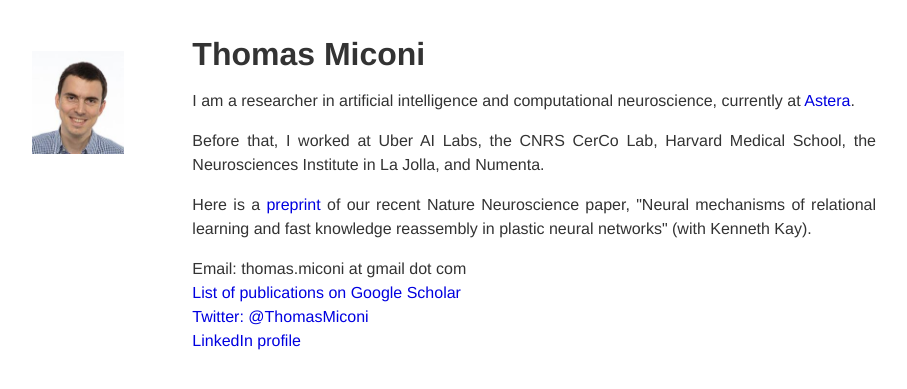
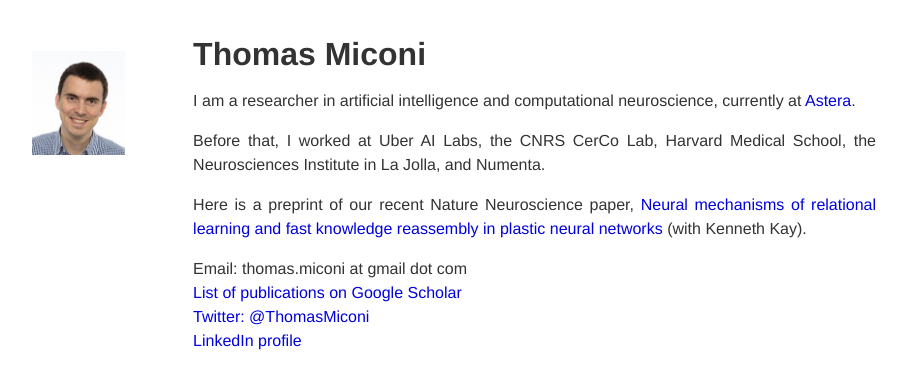
Before and after one commit to ThomasMiconi/ThomasMiconi.github.io, a Jekyll site: the page index.html, which Jekyll copies as it is, in a window 1280 px wide. Shown: the top 389 px of the page, without its empty margins (186-1093 px from the left). Built offline with Jekyll 4.4.1, drawn with Linux system fonts in a browser that asks for light colours; part of the change alters nothing that is shown.

```diff
--- a/index.html
+++ b/index.html
@@ -122,7 +122,7 @@ nav a:hover, nav a:active {
 
 <p>Before that, I worked at Uber AI Labs, the CNRS CerCo Lab, Harvard Medical School, the Neurosciences Institute in La Jolla, and Numenta.
 
-<p>Here is a <a href="NN.pdf">preprint</a> of our recent Nature Neuroscience paper, "Neural mechanisms of relational learning and fast knowledge reassembly in plastic neural networks" (with Kenneth Kay).</p>
+<p>Here is a preprint of our recent Nature Neuroscience paper, <a href="https://thomasmiconi.github.io/NN.pdf">Neural mechanisms of relational learning and fast knowledge reassembly in plastic neural networks</a> (with Kenneth Kay).</p>
 
 <p>
 Email: thomas.miconi at gmail dot com<br/>
```
